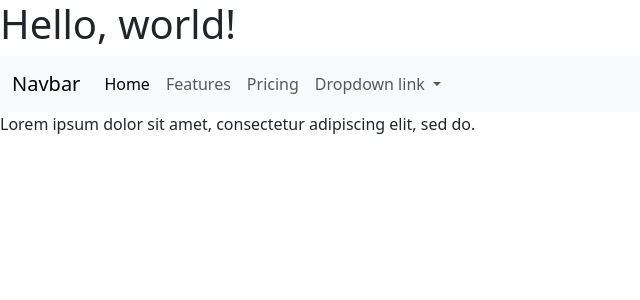
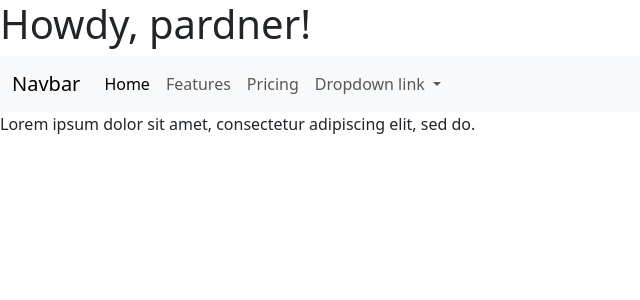
Before and after one commit to pnomnom-web/FalafelAI, a Flask app: page / in a window 1280 px wide. Shown: the top 300 px of the page, without its empty margins (0-640 px from the left). Run offline with Flask 3, Linux system fonts and the light colour scheme.

Commit message:
change header

```diff
--- a/flaskr/templates/index.html
+++ b/flaskr/templates/index.html
@@ -14,7 +14,7 @@
 
   </style>
   <header>
-    <h1>Hello, world!</h1>
+    <h1>Howdy, pardner!</h1>
   </header>
   <nav class="navbar navbar-expand-lg bg-body-tertiary">
     <div class="container-fluid">
```
